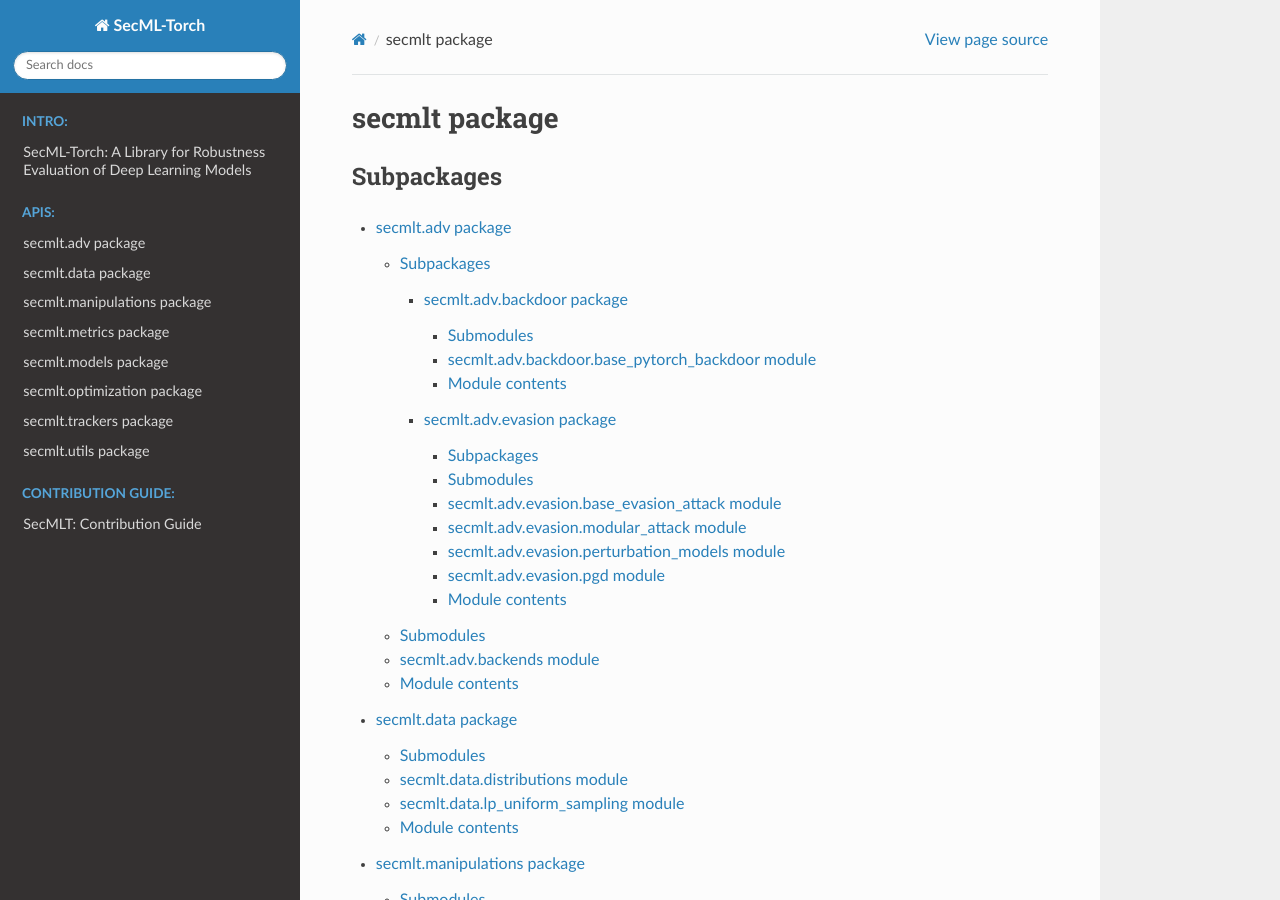
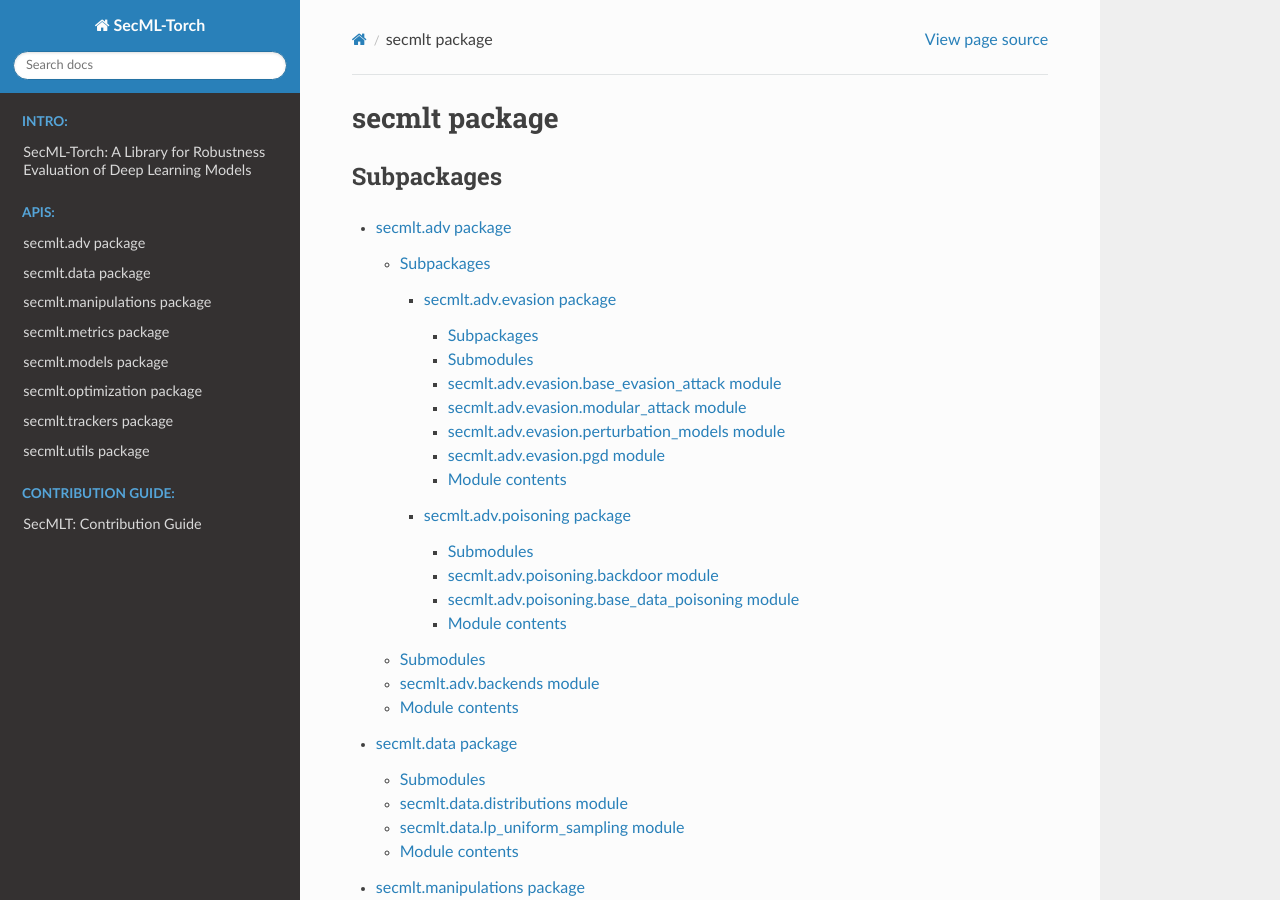
Before and after one commit to pralab/secml-torch, a Sphinx documentation site: the page built from docs/source/secmlt.rst, in a window 1280 px wide and 900 px high. Built offline with Sphinx 7.4.7 and the Read the Docs theme 2.0.0, drawn with Linux system fonts in a browser that asks for light colours.

Commit message:
update docs

```diff
--- /dev/null
+++ b/docs/source/secmlt.adv.poisoning.rst
@@ -0,0 +1,29 @@
+secmlt.adv.poisoning package
+============================
+
+Submodules
+----------
+
+secmlt.adv.poisoning.backdoor module
+------------------------------------
+
+.. automodule:: secmlt.adv.poisoning.backdoor
+   :members:
+   :undoc-members:
+   :show-inheritance:
+
+secmlt.adv.poisoning.base\_data\_poisoning module
+-------------------------------------------------
+
+.. automodule:: secmlt.adv.poisoning.base_data_poisoning
+   :members:
+   :undoc-members:
+   :show-inheritance:
+
+Module contents
+---------------
+
+.. automodule:: secmlt.adv.poisoning
+   :members:
+   :undoc-members:
+   :show-inheritance:
--- a/docs/source/secmlt.adv.rst
+++ b/docs/source/secmlt.adv.rst
@@ -7,8 +7,8 @@ Subpackages
 .. toctree::
    :maxdepth: 4
 
-   secmlt.adv.backdoor
    secmlt.adv.evasion
+   secmlt.adv.poisoning
 
 Submodules
 ----------
```
